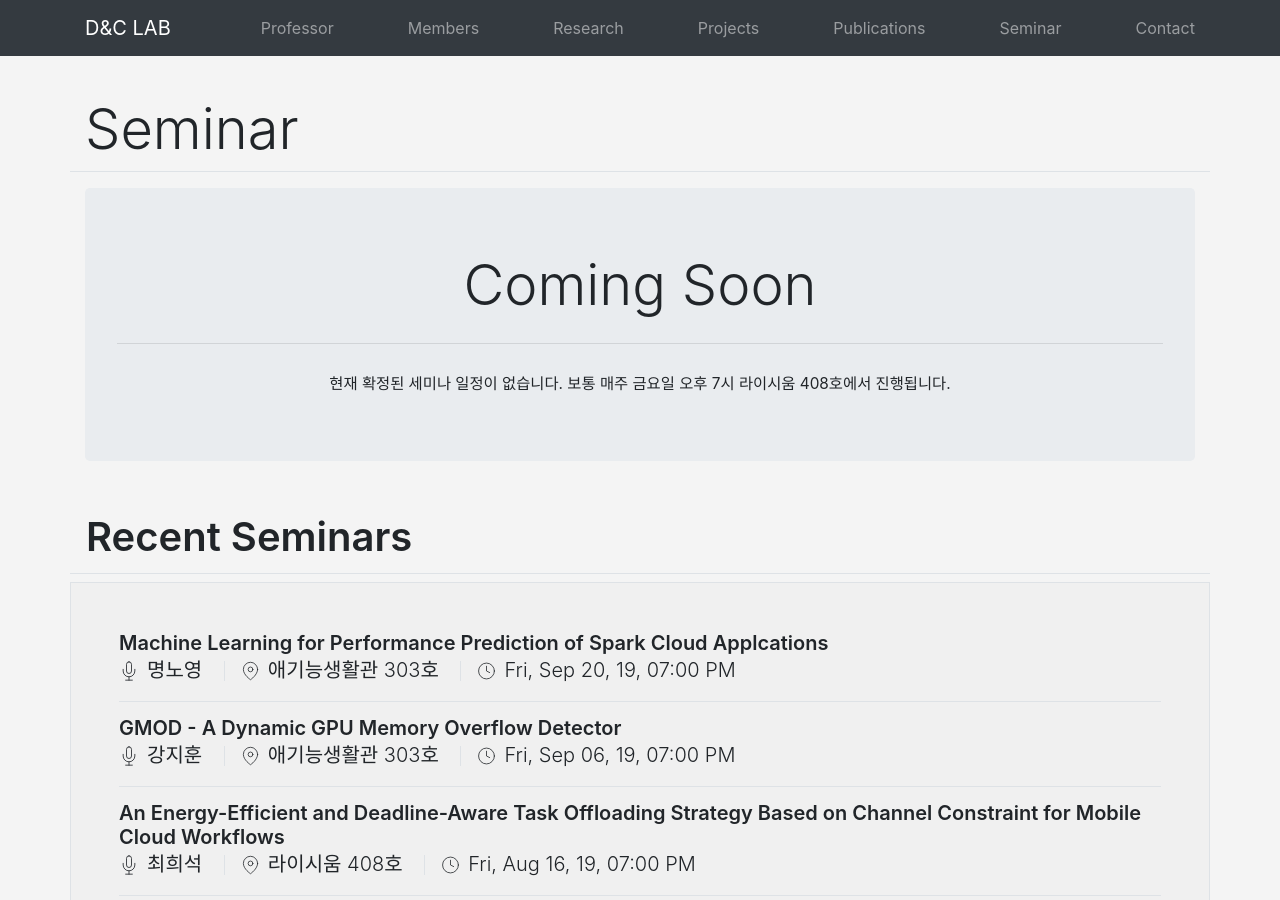
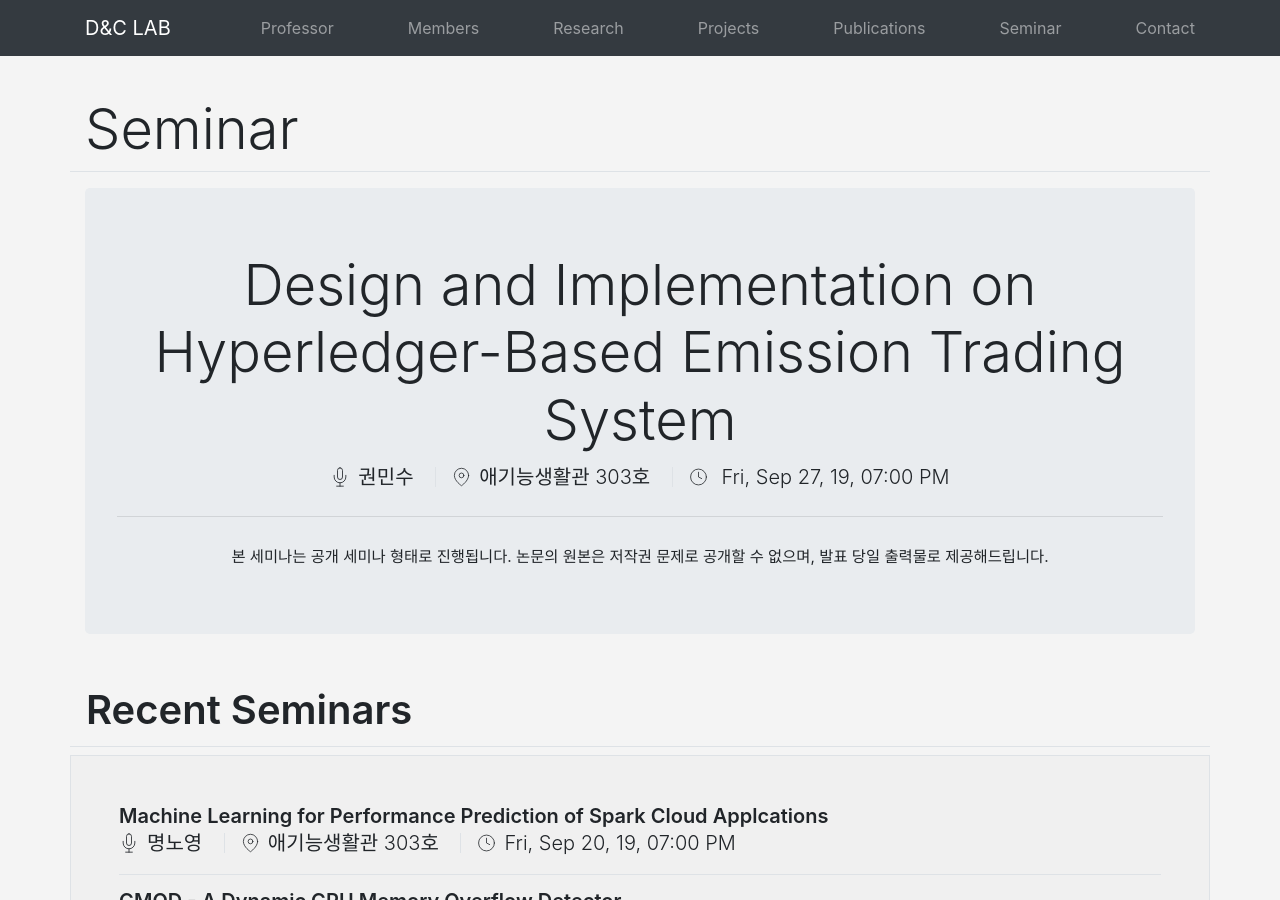
Before and after one commit to KU-Cloud/ku-cloud.github.io, a Jekyll site: the page built from seminar.html, in a window 1280 px wide and 900 px high. Built offline with Jekyll 4.4.1, drawn with Linux system fonts in a browser that asks for light colours.

Commit message:
Update seminars.yaml

```diff
--- a/_data/seminars.yaml
+++ b/_data/seminars.yaml
@@ -603,3 +603,7 @@
   date: 2019-09-20T19:00:00.000+0900
   speacker: 명노영
   location: 애기능생활관 303호
+- title: 'Design and Implementation on Hyperledger-Based Emission Trading System'
+  date: 2019-09-27T19:00:00.000+0900
+  speacker: 권민수
+  location: 애기능생활관 303호
```
